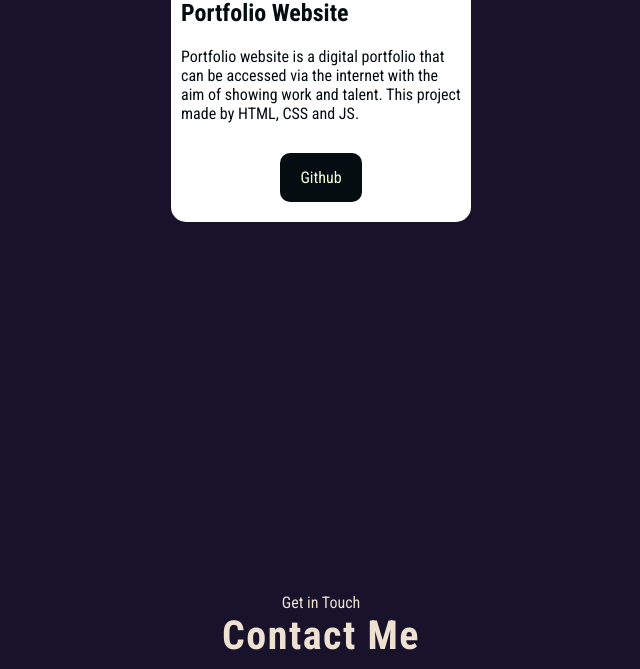
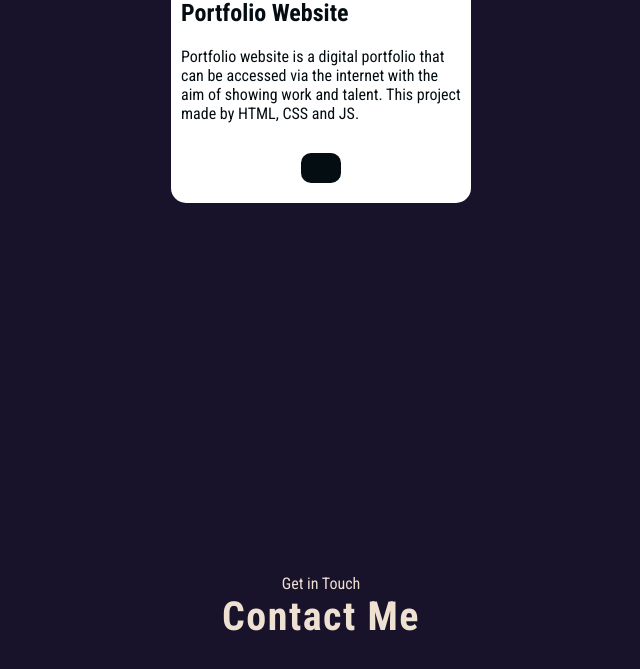
Before and after one commit to diotrier/personalportfolio.github.io, a plain HTML site: page index.html in a window 1280 px wide. Shown: the part 3146-3815 px from the top of the page, without its empty margins (319-959 px from the left). Drawn offline with nearby package versions, Linux system fonts and the light colour scheme.

Commit message:
Update index.html

```diff
--- a/index.html
+++ b/index.html
@@ -298,7 +298,7 @@
             made by HTML, CSS and JS.
           </p>
           <div class="box_card">
-            <a href="https://github.com/diotrier/personalportfolio.github.io.git">Github</a>
+            <a href="https://github.com/diotrier/personalportfolio.github.io.git"></a>
           </div>
         </div>
       </div>
```
